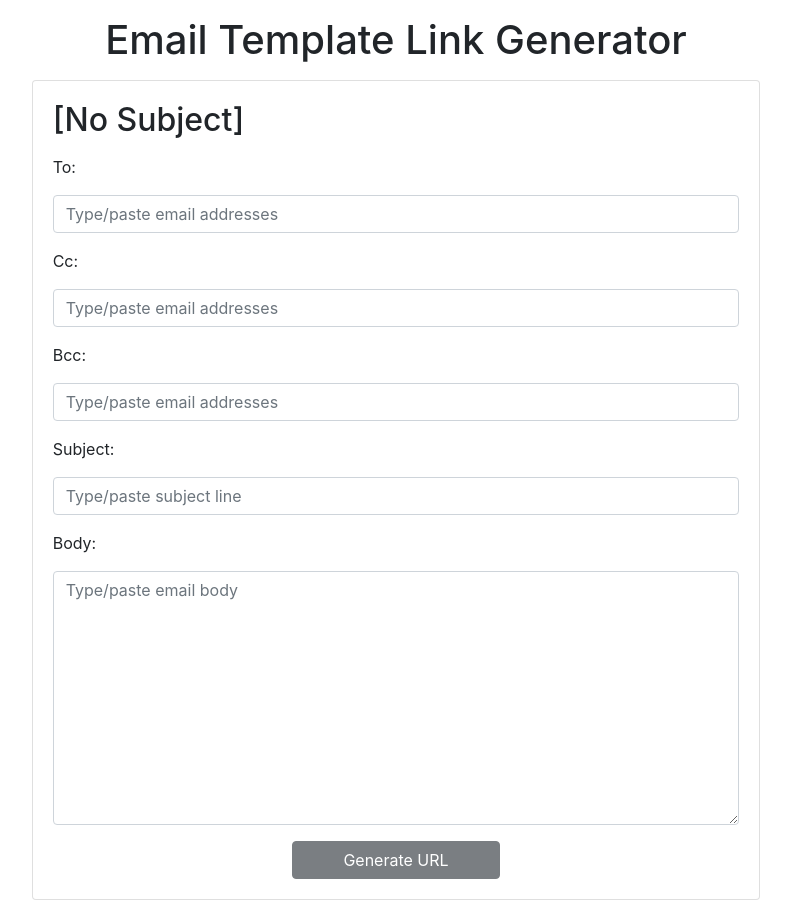
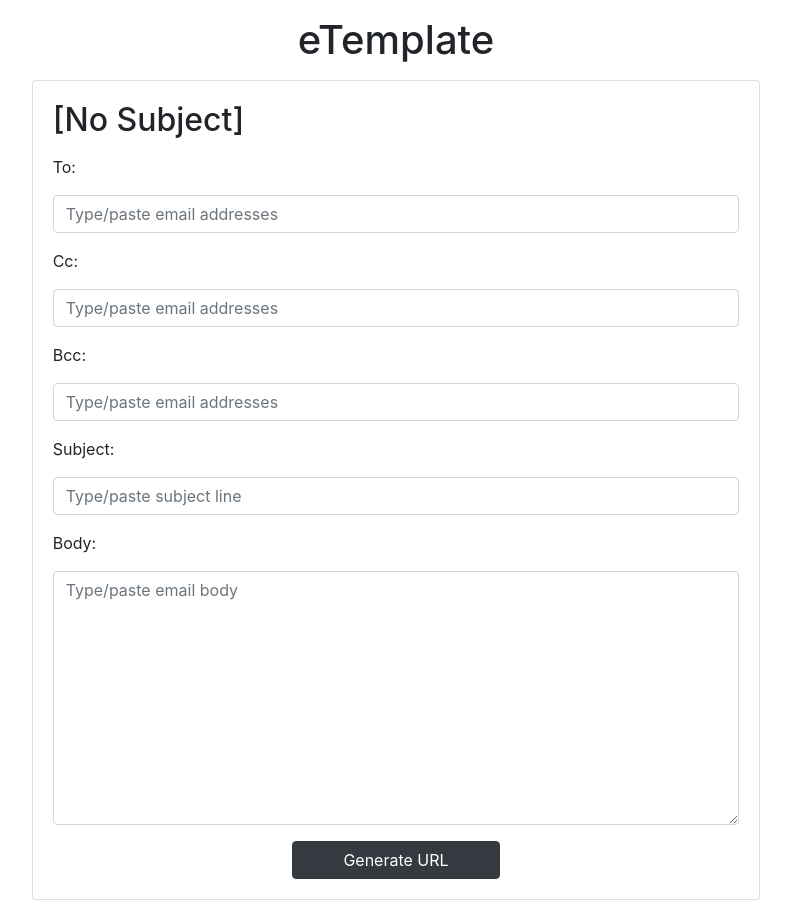
Before and after one commit to syoon123/etemplate, a React (Create React App) app in the folder app/: page / in a window 1280 px wide. Shown: the whole page, without its empty margins (244-1035 px from the left). Built offline with nearby package versions, Linux system fonts and the light colour scheme.

Commit message:
removed errors hook

```diff
--- a/app/src/App.tsx
+++ b/app/src/App.tsx
@@ -28,21 +28,17 @@ export default function App() {
   const [content, setContent] = React.useState<string>('');
   const [mailToUrl, setMailToUrl] = React.useState<string>('');
   const [isEditing, setIsEditing] = React.useState<boolean>(true);
-  const [errors, setErrors] = React.useState<boolean>(true);
 
   function handleRecipients(items: string[]) {
     setRecipients(items);
-    setErrors(!items.concat(cc).concat(bcc));
   }
 
   function handleCc(items: string[]) {
     setCc(items);
-    setErrors(!items.concat(cc).concat(bcc));
   }
 
   function handleBcc(items: string[]) {
     setBcc(items);
-    setErrors(!items.concat(cc).concat(bcc));
   }
 
   function handleSubject(text: string) {
@@ -62,7 +58,7 @@ export default function App() {
       <Container className="p-3">
         <Row className="justify-content-md-center">
           <Col sm={8}>
-            <h1 className="text-center mb-3">Email Template Link Generator</h1>
+            <h1 className="text-center mb-3">eTemplate</h1>
           </Col>
         </Row>
         <Row className="justify-content-md-center">
@@ -114,7 +110,7 @@ export default function App() {
                       action: handleGenerateUrl,
                       class: 'btn-dark btn-block',
                       isHidden: !isEditing,
-                      isDisabled: errors,
+                      isDisabled: !recipients.concat(cc).concat(bcc),
                     })}
                   </Col>
                 </Row>
```
